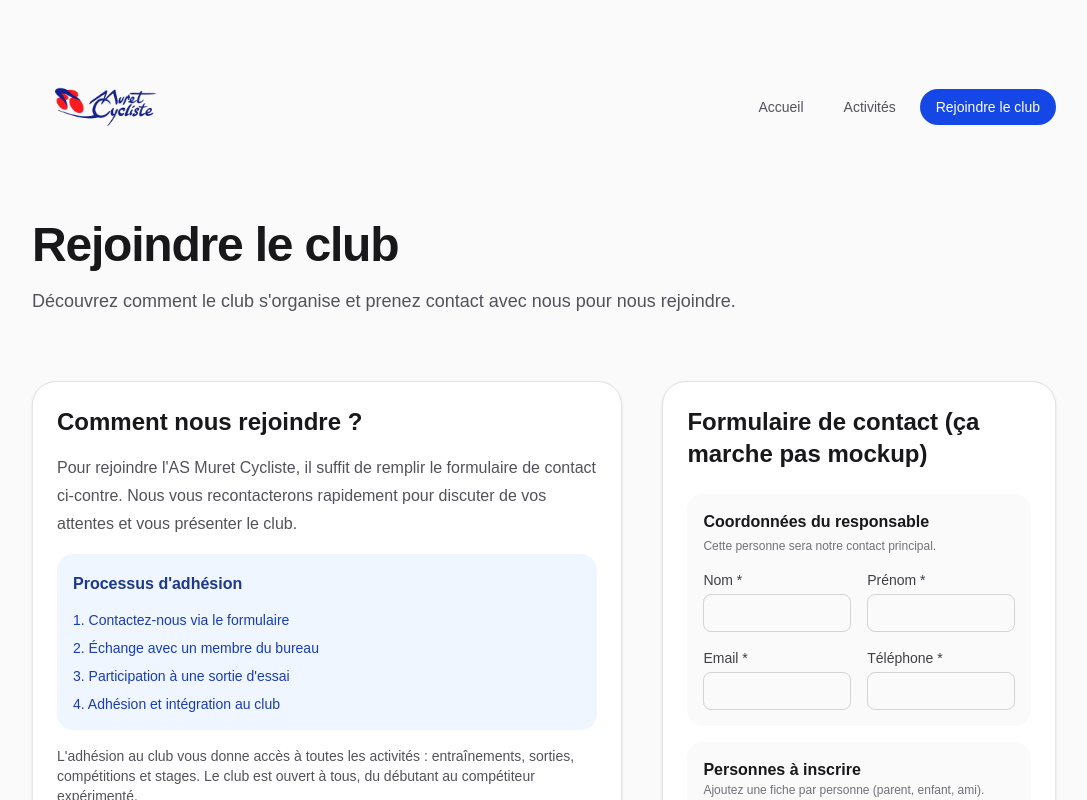
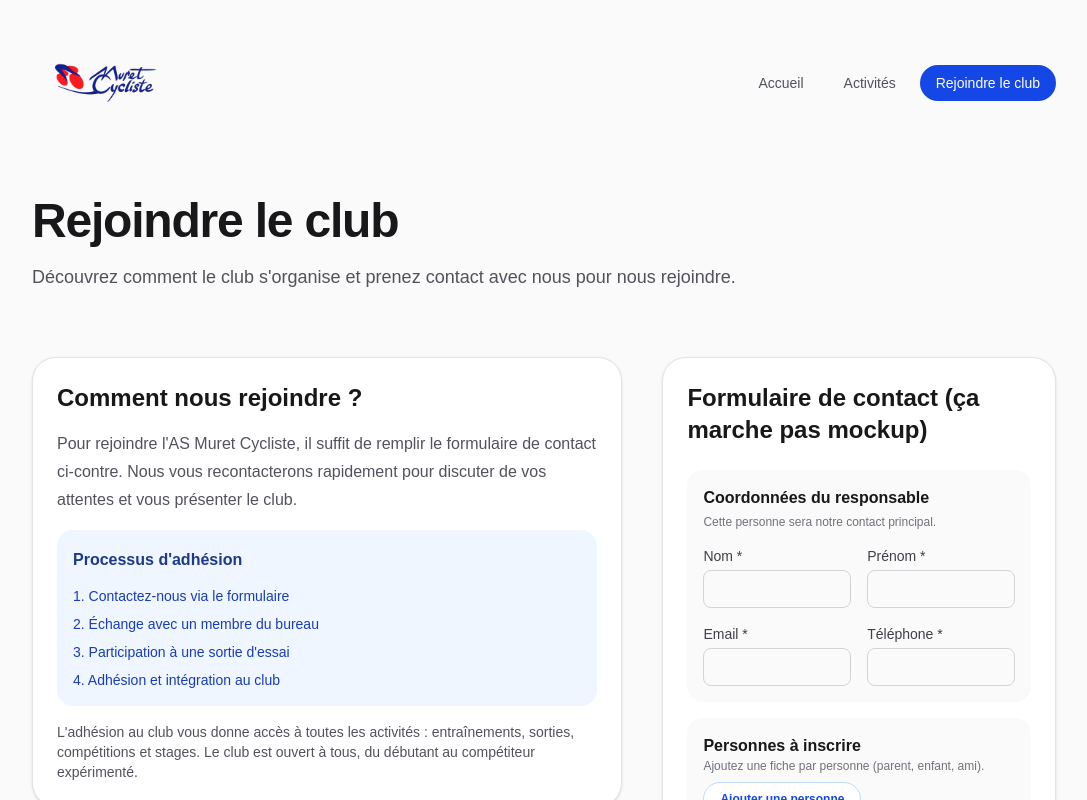
Before and after one commit to enzofrnt/AS-Muret, a Next.js app: page /rejoindre in a window 1280 px wide. Shown: the top 800 px of the page, without its empty margins (96-1183 px from the left). Built offline with nearby package versions, Linux system fonts and the light colour scheme.

Commit message:
Adjust main section padding on multiple pages
Replaced 'py-14' with 'pt-8 pb-14' in the main section of activites, home, and rejoindre pages to provide more specific vertical padding control.

```diff
--- a/src/app/activites/page.tsx
+++ b/src/app/activites/page.tsx
@@ -11,7 +11,7 @@ export default function ActivitesPage(props: any) {
   // #endregion
   return (
     <div className="bg-zinc-50 text-zinc-900">
-      <main className="mx-auto flex w-full max-w-6xl flex-col gap-12 px-6 py-14 sm:px-10 lg:gap-16 lg:px-16">
+      <main className="mx-auto flex w-full max-w-6xl flex-col gap-12 px-6 pt-8 pb-14 sm:px-10 lg:gap-16 lg:px-16">
         <SiteHeader activePage="activites" />
 
         <div>
--- a/src/app/page.tsx
+++ b/src/app/page.tsx
@@ -104,7 +104,7 @@ export default function Home(props: any) {
 
   return (
     <div className="bg-zinc-50 text-zinc-900">
-      <main className="mx-auto flex w-full max-w-6xl flex-col gap-12 px-6 py-14 sm:px-10 lg:gap-16 lg:px-16">
+      <main className="mx-auto flex w-full max-w-6xl flex-col gap-12 px-6 pt-8 pb-14 sm:px-10 lg:gap-16 lg:px-16">
         <SiteHeader activePage="home" onLogoClick={handleLogoClick} />
         <section className="flex flex-col gap-10 min-[1160px]:flex-row min-[1160px]:items-center min-[1160px]:justify-between">
           <div className="flex flex-col gap-6">
--- a/src/app/rejoindre/page.tsx
+++ b/src/app/rejoindre/page.tsx
@@ -197,7 +197,7 @@ export default function RejoindrePage() {
 
   return (
     <div className="bg-zinc-50 text-zinc-900">
-      <main className="mx-auto flex w-full max-w-6xl flex-col gap-12 px-6 py-14 sm:px-10 lg:gap-16 lg:px-16">
+      <main className="mx-auto flex w-full max-w-6xl flex-col gap-12 px-6 pt-8 pb-14 sm:px-10 lg:gap-16 lg:px-16">
         <SiteHeader activePage="rejoindre" />
 
         <div>
```
